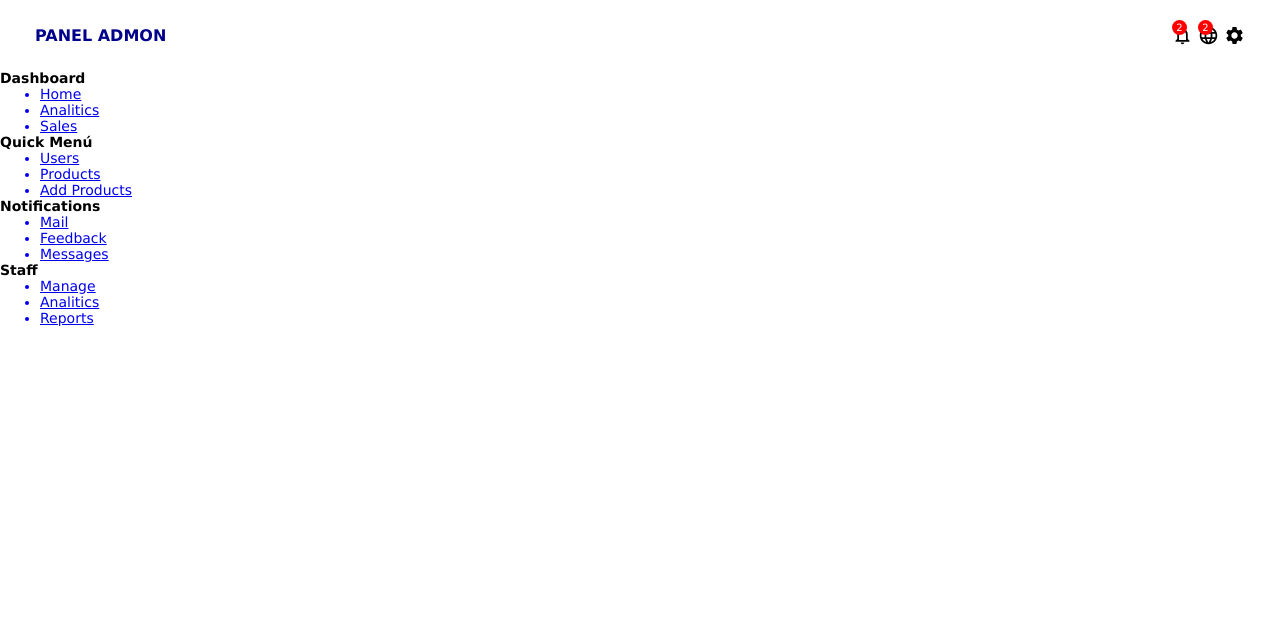
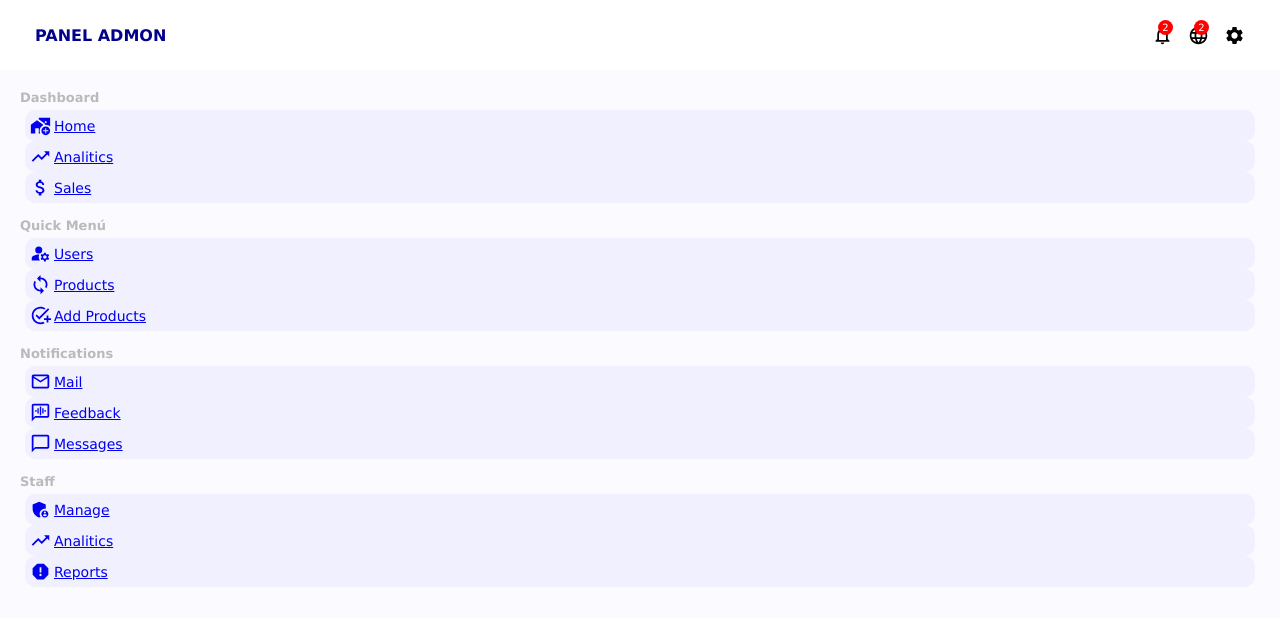
Before and after one commit to EdwinIvanS/Dashboard-Admin-Ecommerce, a React (Create React App) app in the folder client/: page / in a window 1280 px wide. Shown: the top 618 px of the page. Built offline with nearby package versions, Linux system fonts and the light colour scheme.

Commit message:
implementacion y diseño del sidebar

```diff
--- a/client/src/App.js
+++ b/client/src/App.js
@@ -1,6 +1,7 @@
 import { BrowserRouter , Routes, Route } from "react-router-dom";
 import { Sidebar } from "./components/Sidebar";
 import { Topbar } from "./components/Topbar";
+//import { Main } from "./components/Main";
 
 
 function App() {
@@ -8,7 +9,11 @@ function App() {
     <div className="container-app">
     <BrowserRouter>
       <Topbar/>
-      <Sidebar/>
+      <div className="section-app">
+        <Sidebar/>
+
+      </div>
+
       <Routes>
         <Route to='/' exact></Route>
       </Routes>
--- a/client/src/assets/sass/_sideBar.scss
+++ b/client/src/assets/sass/_sideBar.scss
@@ -0,0 +1,44 @@
+
+.section-app{
+    display: flex;
+    .SidebarContainer{
+        flex: 1;
+        height: calc(100vh - 50px);
+        background-color: rgb(251, 251, 255);
+        position: sticky;
+        top: 50px;
+
+        .sidebarWrapper{
+            padding: 20px;
+            color: #555;
+
+            .sidebarMenu{
+                margin-bottom: 10px;
+
+                .sidebarTitle{
+                    font-size: 13px;
+                    color: rgb(187, 186, 186);
+                }
+                .sidebarList{
+                    list-style: none;
+                    padding: 5px;
+
+                    .sidebarListItem{
+                        align-items: center;
+                        display: flex;
+                        border-radius: 10px;
+                        padding: 5px;
+
+                        .MuiSvgIcon-root{
+                            padding-right: 3px;
+                        }
+                    }
+                    .sidebarListItem.active,
+                    .sidebarListItem:hover {
+                    background-color: rgb(240, 240, 255);
+                    }
+                }
+            }
+        }
+    }
+}
--- a/client/src/assets/sass/_topbar.scss
+++ b/client/src/assets/sass/_topbar.scss
@@ -10,6 +10,7 @@
         align-items: center;
         justify-content: space-between;
         padding: 0px 35px;
+
         .topbarLeft{
             .topbarLogo{
                 font-weight: bold;
@@ -20,10 +21,13 @@
         }
         .topbarRight{
             display: flex;
+
             .topbarIcon{
                 align-items: flex-start;
                 display: flex;
-                padding-left: 5px;
+                justify-content: flex-end;
+                padding-left: 15px;
+
                 .topIconBadge{
                     width: 15px;
                     height: 15px;
--- /dev/null
+++ b/client/src/components/Main.jsx
@@ -0,0 +1,7 @@
+import React from 'react'
+
+export const Main = () => {
+  return (
+    <div className='mainBody'> Hola </div>
+  )
+}
--- a/client/src/components/Sidebar.jsx
+++ b/client/src/components/Sidebar.jsx
@@ -1,5 +1,16 @@
 import React from 'react';
 import { Link } from "react-router-dom";
+import AddHomeWorkIcon from '@mui/icons-material/AddHomeWork';
+import TrendingUpIcon from '@mui/icons-material/TrendingUp';
+import AttachMoneyIcon from '@mui/icons-material/AttachMoney';
+import ManageAccountsIcon from '@mui/icons-material/ManageAccounts';
+import LoopIcon from '@mui/icons-material/Loop';
+import AddTaskIcon from '@mui/icons-material/AddTask';
+import MailOutlineIcon from '@mui/icons-material/MailOutline';
+import VoiceChatIcon from '@mui/icons-material/VoiceChat';
+import ChatBubbleOutlineIcon from '@mui/icons-material/ChatBubbleOutline';
+import AdminPanelSettingsIcon from '@mui/icons-material/AdminPanelSettings';
+import ReportIcon from '@mui/icons-material/Report';
 
 export const Sidebar = () => {
     return(
@@ -12,16 +23,19 @@ export const Sidebar = () => {
                     <ul className='sidebarList'>
                         <Link to='/Home' className='sidebarLink'>
                             <li className='sidebarListItem active'>
+                                <AddHomeWorkIcon className="sidebarIcon"/>
                                 Home
                             </li>
                         </Link>
                         <Link to='/Analitics' className='sidebarLink'>
                             <li className='sidebarListItem active'>
+                                <TrendingUpIcon className="sidebarIcon"/>
                                 Analitics
                             </li>
                         </Link>
                         <Link to='/Sales' className='sidebarLink'>
                             <li className='sidebarListItem active'>
+                                <AttachMoneyIcon className="sidebarIcon"/>
                                 Sales
                             </li>
                         </Link>
@@ -34,16 +48,19 @@ export const Sidebar = () => {
                     <ul className='sidebarList'>
                         <Link to='/Users' className='sidebarLink'>
                             <li className='sidebarListItem active'>
+                                <ManageAccountsIcon className="sidebarIcon"/>
                                 Users
                             </li>
                         </Link>
                         <Link to='/Products' className='sidebarLink'>
                             <li className='sidebarListItem active'>
+                                <LoopIcon className="sidebarIcon"/>
                                 Products
                             </li>
                         </Link>
                         <Link to='/AddProducts' className='sidebarLink'>
                             <li className='sidebarListItem active'>
+                                <AddTaskIcon className="sidebarIcon"/>
                                 Add Products
                             </li>
                         </Link>
@@ -56,16 +73,19 @@ export const Sidebar = () => {
                     <ul className='sidebarList'>
                         <Link to='/Mail' className='sidebarLink'>
                             <li className='sidebarListItem active'>
+                                <MailOutlineIcon className="sidebarIcon"/>
                                 Mail
                             </li>
                         </Link>
                         <Link to='/Feedback' className='sidebarLink'>
                             <li className='sidebarListItem active'>
+                                <VoiceChatIcon className="sidebarIcon"/>
                                 Feedback
                             </li>
                         </Link>
                         <Link to='/Messages' className='sidebarLink'>
                             <li className='sidebarListItem active'>
+                                <ChatBubbleOutlineIcon className="sidebarIcon"/>
                                 Messages
                             </li>
                         </Link>
@@ -78,16 +98,19 @@ export const Sidebar = () => {
                     <ul className='sidebarList'>
                         <Link to='/Manage' className='sidebarLink'>
                             <li className='sidebarListItem active'>
+                                <AdminPanelSettingsIcon className="sidebarIcon"/>
                                 Manage
                             </li>
                         </Link>
                         <Link to='/AnaliticsManage' className='sidebarLink'>
                             <li className='sidebarListItem active'>
+                                <TrendingUpIcon className="sidebarIcon"/>
                                 Analitics
                             </li>
                         </Link>
                         <Link to='/Reports' className='sidebarLink'>
                             <li className='sidebarListItem active'>
+                                <ReportIcon className="sidebarIcon"/>
                                 Reports
                             </li>
                         </Link>
```
